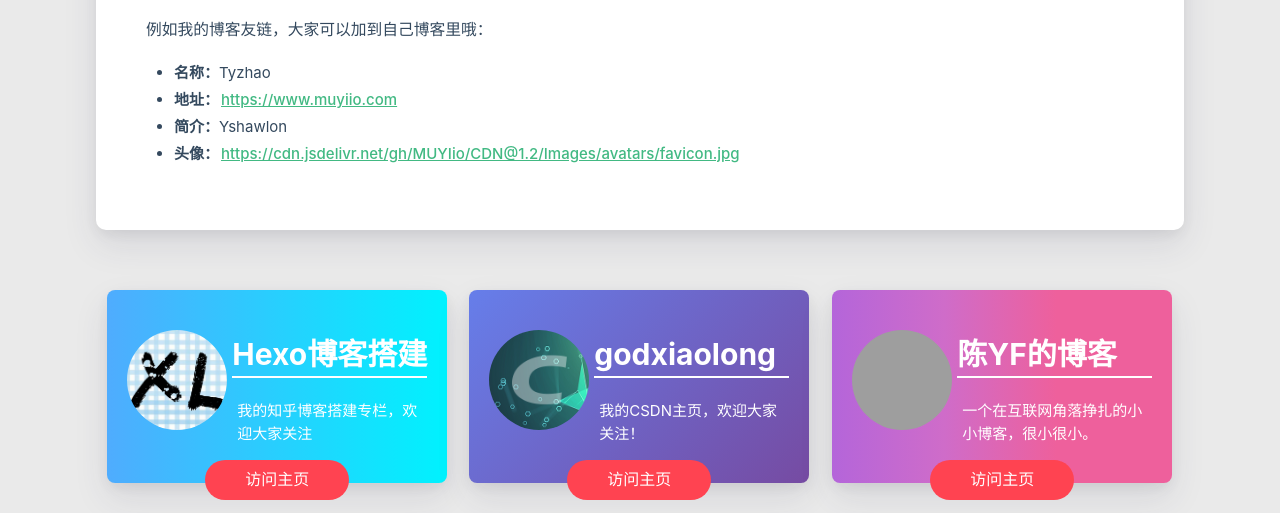
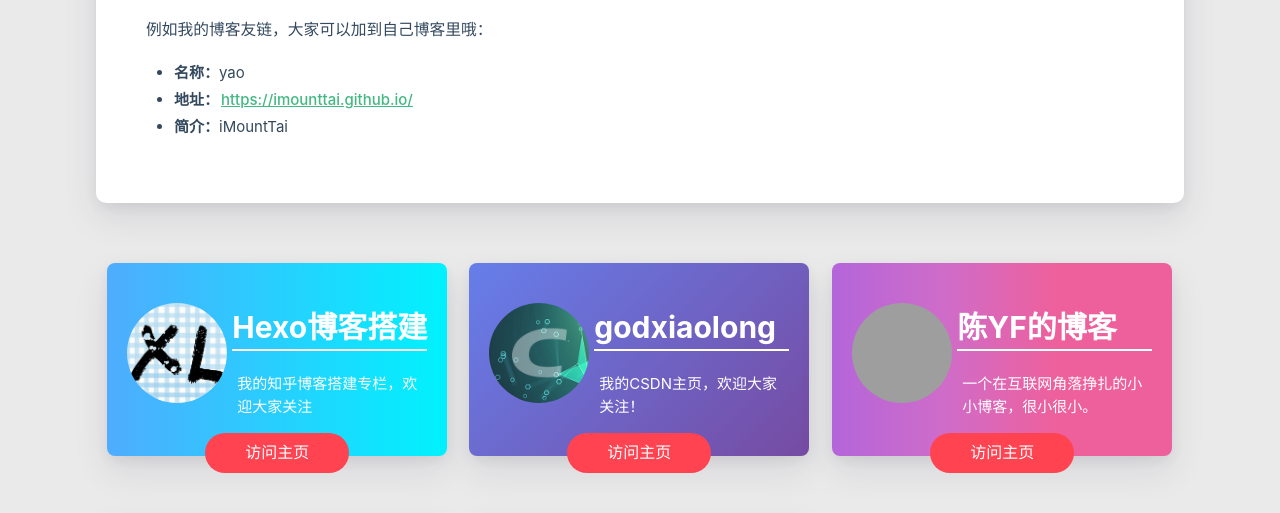
Before and after one commit to iMountTai/iMountTai.github.io, a plain HTML site: page friends/index.html in a window 1280 px wide. Shown: the part 879-1392 px from the top of the page. Drawn offline with Linux system fonts and the light colour scheme; some packages are replaced by stand-ins of ours; grey boxes are pictures that could not be loaded; a script that the page names is missing.

Commit message:
Site updated: 2022-07-27 14:04:25

```diff
--- a/friends/index.html
+++ b/friends/index.html
@@ -664,10 +664,9 @@ $('.bg-cover').css('background-image', 'url(/medias/banner/' + new Date().getDay
 </ul>
 <p>例如我的博客友链，大家可以加到自己博客里哦：</p>
 <ul>
-<li><strong>名称：</strong>Tyzhao</li>
-<li><strong>地址：</strong><a target="_blank" rel="noopener" href="https://www.muyiio.com">https://www.muyiio.com</a></li>
-<li><strong>简介：</strong>Yshawlon</li>
-<li><strong>头像：</strong><a target="_blank" rel="noopener" href="https://cdn.jsdelivr.net/gh/MUYIio/CDN@1.2/Images/avatars/favicon.jpg">https://cdn.jsdelivr.net/gh/MUYIio/CDN@1.2/Images/avatars/favicon.jpg</a></li>
+<li><strong>名称：</strong>yao</li>
+<li><strong>地址：</strong><a href="https://imounttai.github.io/">https://imounttai.github.io/</a></li>
+<li><strong>简介：</strong>iMountTai</li>
 </ul>
 
                     </div>
```
Also changed, not shown: contact/index.html (+0 -1 lines), sitemap.xml (+8 -8 lines), 1 other file.
